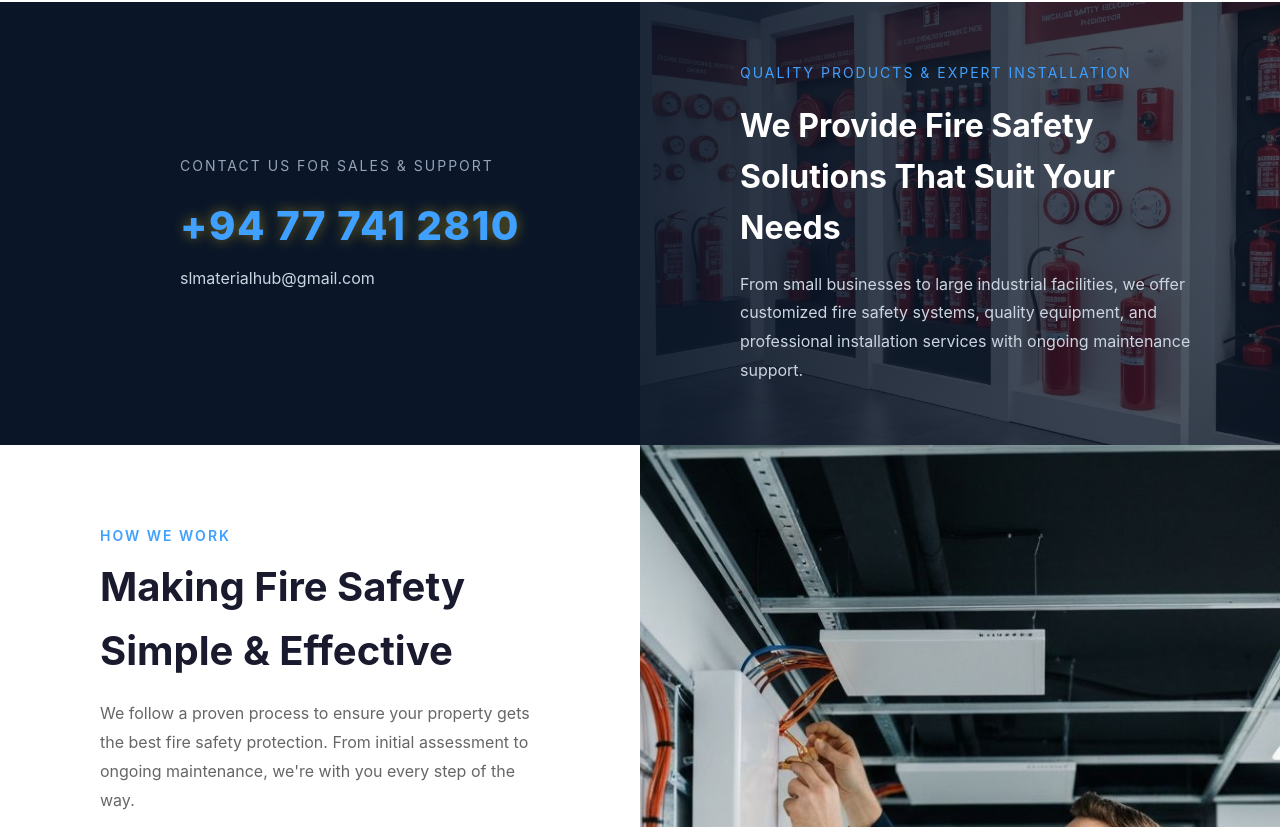
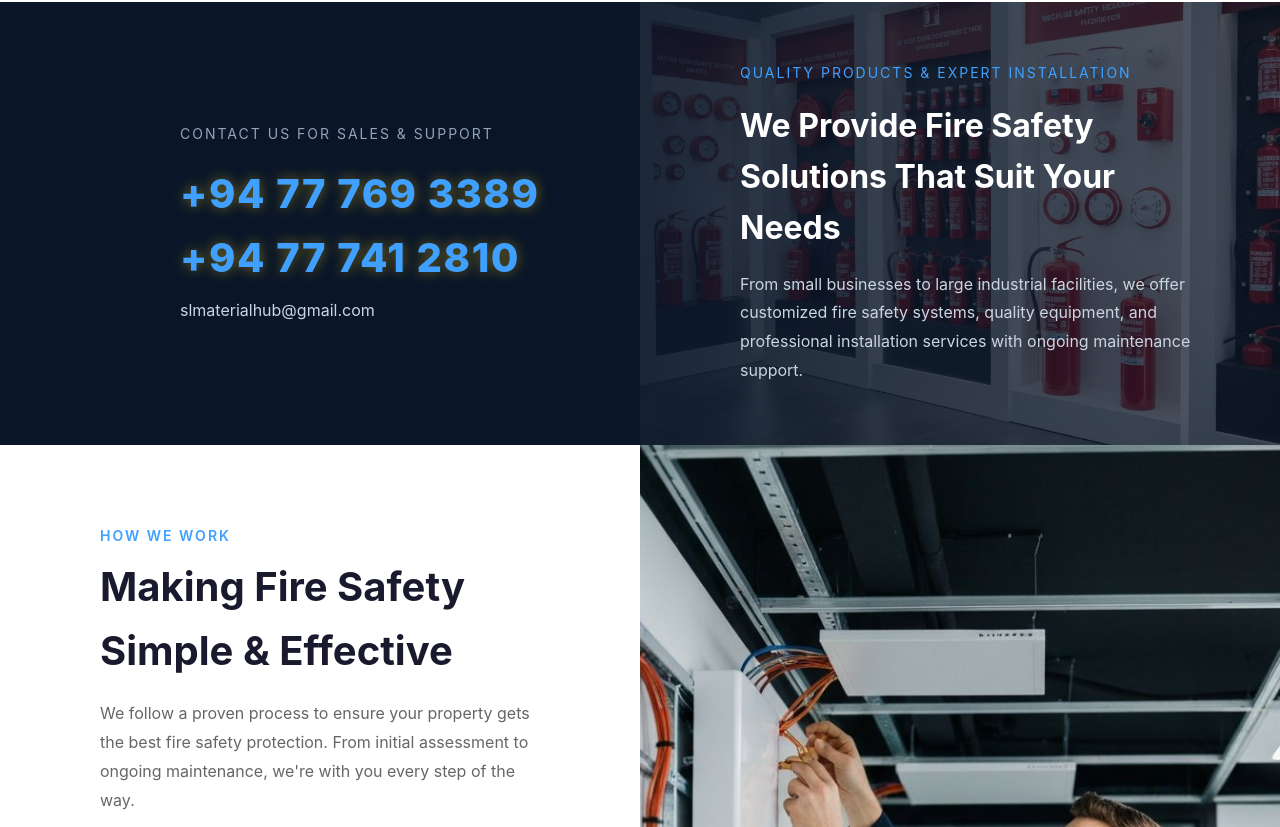
Before and after one commit to randima-dilshani/Buildcore-Platform, a React (Vite) app: page / in a window 1280 px wide. Shown: the part 1813-2640 px from the top of the page. Built offline with nearby package versions, Linux system fonts and the light colour scheme.

Commit message:
Update_01

```diff
--- a/src/components/Contact.jsx
+++ b/src/components/Contact.jsx
@@ -23,7 +23,7 @@ export default function Contact() {
                 <div className="contact-icon">📞</div>
                 <div className="contact-text">
                   <h4>Phone Number</h4>
-                  <p>+94 77 741 2810</p>
+                  <p> +94 77 769 3389<br />+94 77 741 2810</p>
                 </div>
               </div>
               <div className="contact-item">
--- a/src/components/EmergencyBanner.jsx
+++ b/src/components/EmergencyBanner.jsx
@@ -5,7 +5,7 @@ export default function EmergencyBanner() {
         <div className="container">
           <div className="emergency-content">
             <span className="emergency-label">Contact Us For Sales & Support</span>
-            <h2 className="emergency-number-large">+94 77 741 2810</h2>
+            <h2 className="emergency-number-large"> +94 77 769 3389<br />+94 77 741 2810</h2>
             <p className="emergency-email">slmaterialhub@gmail.com</p>
           </div>
         </div>
--- a/src/components/Footer.jsx
+++ b/src/components/Footer.jsx
@@ -11,7 +11,7 @@ export default function Footer() {
               <span className="cta-icon">📞</span>
               <div className="cta-content">
                 <span className="cta-label">Give Us A Call</span>
-                <span className="cta-value">+94 77 741 2810</span>
+                <span className="cta-value"> +94 77 769 3389<br />+94 77 741 2810</span>
               </div>
             </div>
             <div className="cta-item">
```
